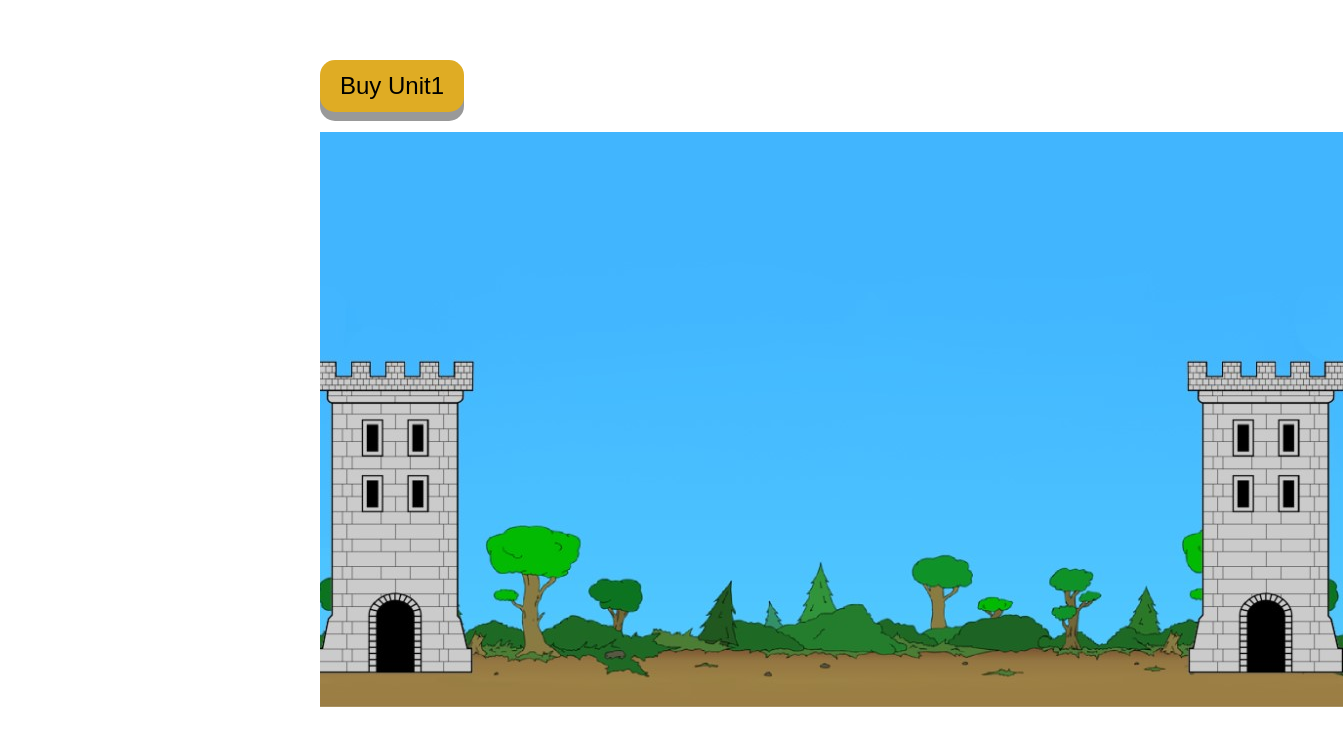
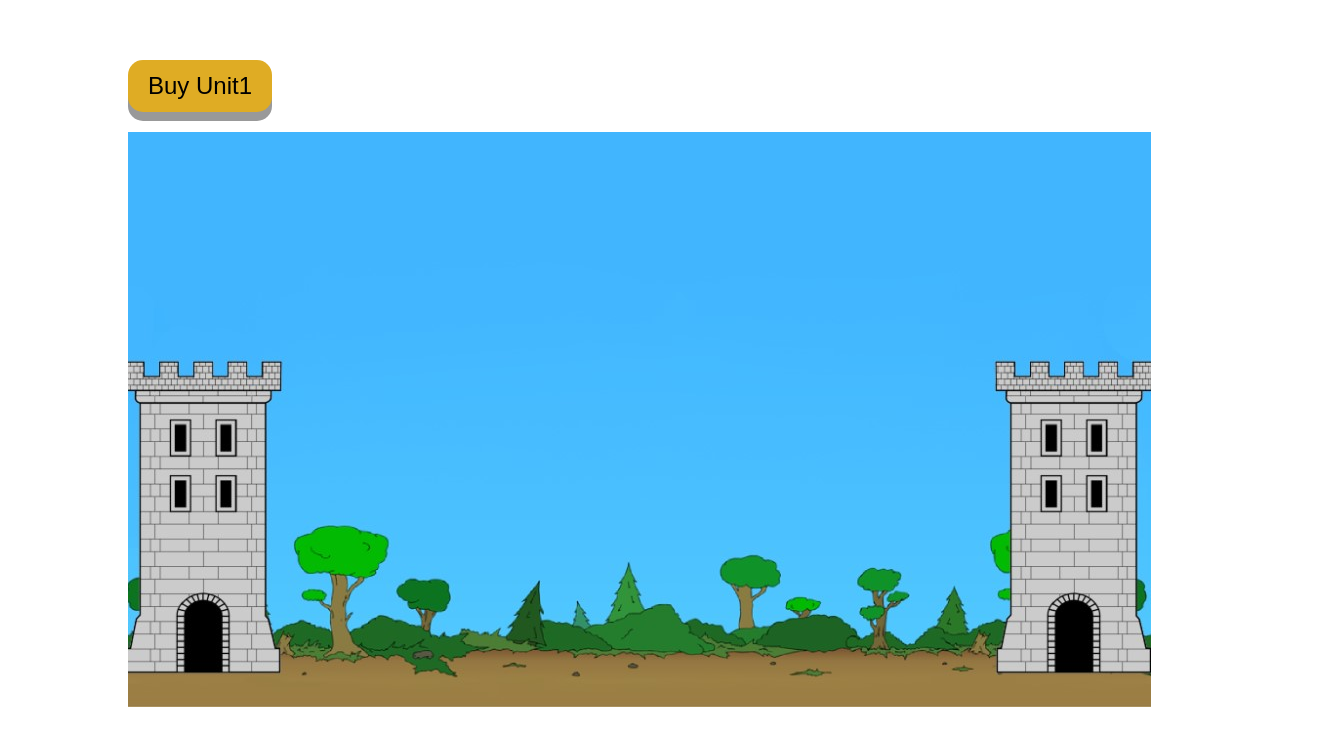
Before and after one commit to MatasSuslavicius/OPP, a React (Create React App) app in the folder tower-battle/tower-battle/ClientApp/: page / in a window 1280 px wide. Shown: the top 746 px of the page, 1343 px wide, since content can reach past the window. Built offline with nearby package versions, Linux system fonts and the light colour scheme.

Commit message:
Add canvas

```diff
--- /dev/null
+++ b/tower-battle/tower-battle/ClientApp/src/components/gameCanvas/GameCanvas.css
@@ -0,0 +1,4 @@
+.background {
+    z-index: -1;
+    position: absolute;
+}
--- a/tower-battle/tower-battle/ClientApp/src/components/gameCanvas/GameCanvas.tsx
+++ b/tower-battle/tower-battle/ClientApp/src/components/gameCanvas/GameCanvas.tsx
@@ -1,9 +1,23 @@
-import React from "react";
+import React, { useRef } from "react";
+import "./GameCanvas.css";
+import { drawUnits, Unit } from "./gameCanvasUtils";
 
-const GameCanvas = () => {
+interface GameCanvasProps {
+  unitPositions: Unit[];
+}
+
+const GameCanvas = ({ unitPositions }: GameCanvasProps) => {
+  const canvasRef = useRef<HTMLCanvasElement>(null);
+
+  if (canvasRef.current) {
+    const context = canvasRef.current.getContext("2d");
+    drawUnits(context!, unitPositions);
+  }
+
   return (
     <div>
-      <img src="images/bokstai.jpg" />
+      <img src="images/bokstai.jpg" className="background" />
+      <canvas ref={canvasRef} width={1024} height={575} />
     </div>
   );
 };
--- /dev/null
+++ b/tower-battle/tower-battle/ClientApp/src/components/gameCanvas/gameCanvasUtils.tsx
@@ -0,0 +1,18 @@
+import { Ref } from "react";
+
+export interface Unit {
+  position: { x: number; y: number };
+  isEnemy: boolean;
+}
+
+export const drawUnits = (ctx: CanvasRenderingContext2D, units: Unit[]) => {
+  units.forEach((unit) => {
+    ctx.beginPath();
+    ctx.fillStyle = "red";
+    ctx.fillRect(unit.position.x, unit.position.y, 50, 50);
+  });
+};
+
+export const clearCanvas = (ctx: CanvasRenderingContext2D) => {
+  ctx.clearRect(0, 0, ctx.canvas.width, ctx.canvas.height);
+};
--- a/tower-battle/tower-battle/ClientApp/src/components/interface/Interface.css
+++ b/tower-battle/tower-battle/ClientApp/src/components/interface/Interface.css
@@ -1,6 +1,6 @@
 .interface {
     margin: auto;
-    width: 50%;
+    width: 1024px;
     padding-top: 40px;
 }
 
--- a/tower-battle/tower-battle/ClientApp/src/components/interface/Interface.tsx
+++ b/tower-battle/tower-battle/ClientApp/src/components/interface/Interface.tsx
@@ -1,16 +1,21 @@
+import { useState } from "react";
 import { BuyButton } from "../buttons/BuyButton";
 import GameCanvas from "../gameCanvas/GameCanvas";
 import "./Interface.css";
 
 const Interface = () => {
+  const [test, setTest] = useState(0);
+
   return (
     <div>
       <div className="interface">
         <div className="control-container">
-          <BuyButton />
+          <BuyButton onClick={() => setTest(Math.random())} />
         </div>
         <div>
-          <GameCanvas />
+          <GameCanvas
+            unitPositions={[{ position: { x: test, y: 50 }, isEnemy: false }]}
+          />
         </div>
       </div>
     </div>
```
